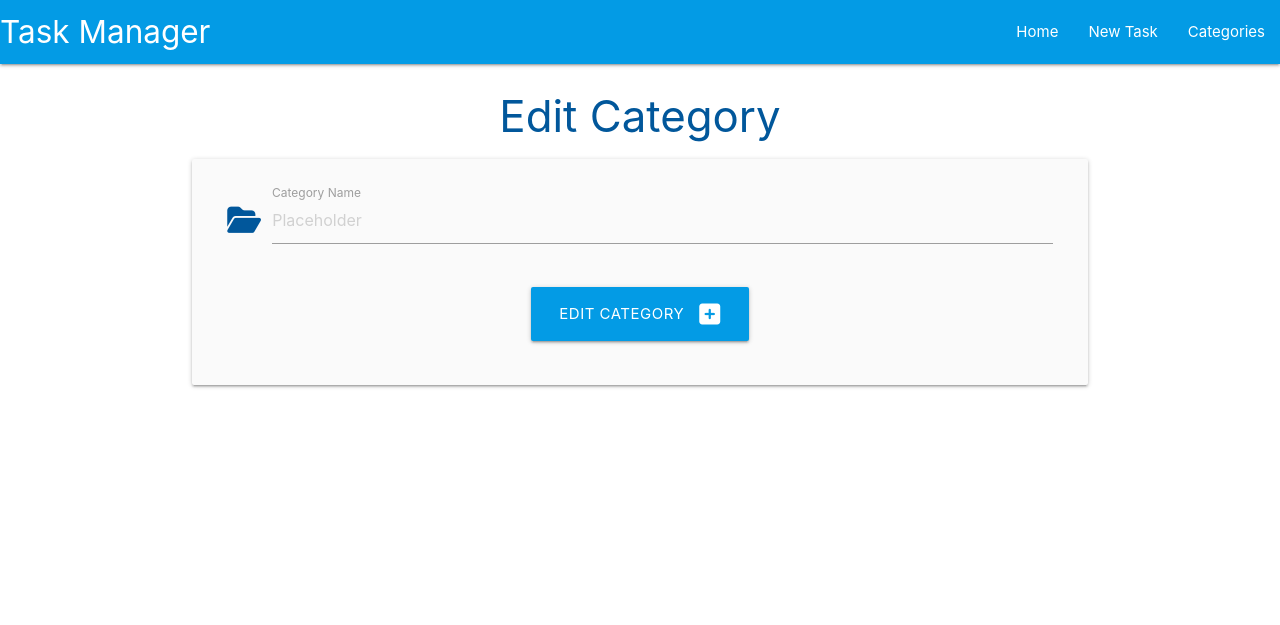
After one commit to ZakariyeNor/crudDbfinale, a Flask app: template taskmanager/templates/edit_category.html in a window 1280 px wide. The commit adds this page. Shown: the top 625 px of the page. Run offline with Flask 3, Linux system fonts and the light colour scheme; the template is opened without the code that fills it, so the values that code supplies are empty; some libraries are stand-ins or nearby versions.

Commit message:
Add the edit functionality

```diff
--- a/taskmanager/templates/categories.html
+++ b/taskmanager/templates/categories.html
@@ -20,7 +20,7 @@
                 </div>
 
                 <div class="card-action">
-                    <a href="#" class="btn green accent-4">EDIT</a>
+                    <a href="{{ url_for('edit_category', category_id=category.id )}}" class="btn green accent-4">EDIT</a>
                     <a href="#"class="btn red">DELETE</a>
                 </div>
              </div>
--- /dev/null
+++ b/taskmanager/templates/edit_category.html
@@ -0,0 +1,26 @@
+{% extends "base.html" %}
+{% block content %}
+    <h3 class="light-blue-text text-darken-4 center-align">Edit Category</h3>
+
+    <div class="row card-panel grey lighten-5">
+        <form class="col s12" method="POST" action="{{ url_for('edit_category', category_id=category.id) }}">
+            <!-- Categorg name -->
+            <div class="row">
+                <div class="input-field col s12">
+                    <i class="fas fa-folder-open prefix light-blue-text text-darken-4"></i>
+                    <input placeholder="Placeholder" value="{{ category.category_name }}" name="category_name" id="category_name" minlength="3" maxlength="25" type="text" class="validate" required>
+                    <label for="category_name">Category Name</label>
+                </div>
+            </div>
+            <!-- submit button -->
+             <div class="row">
+                <div class="col s12 center-align">
+                    <button type="submit" class="btn-large light-blue darken-1">
+                        Edit category <i class="fas fa-plus-square right"></i>
+                    </button>
+                </div>
+             </div>
+        </form>
+    </div>
+
+{% endblock %}
```
Also changed, not shown: taskmanager/routes.py (+11 -0 lines).
